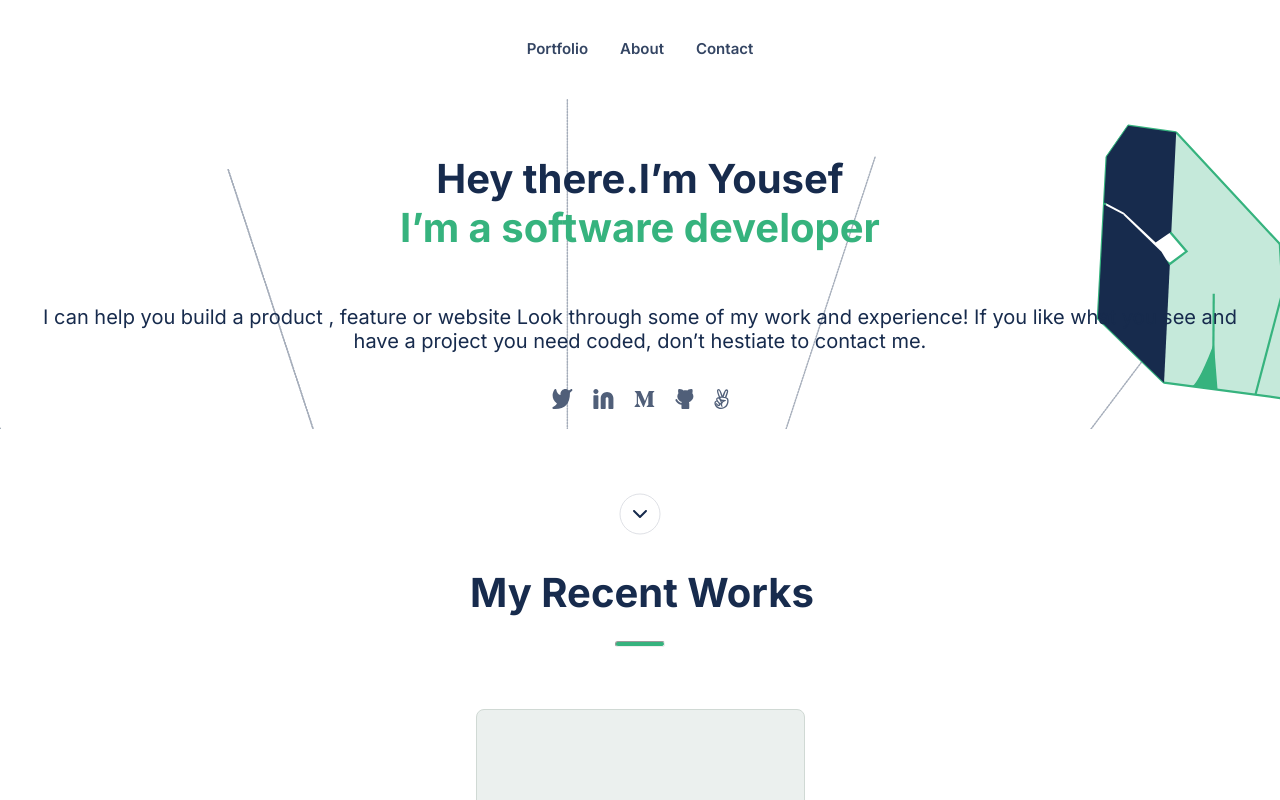
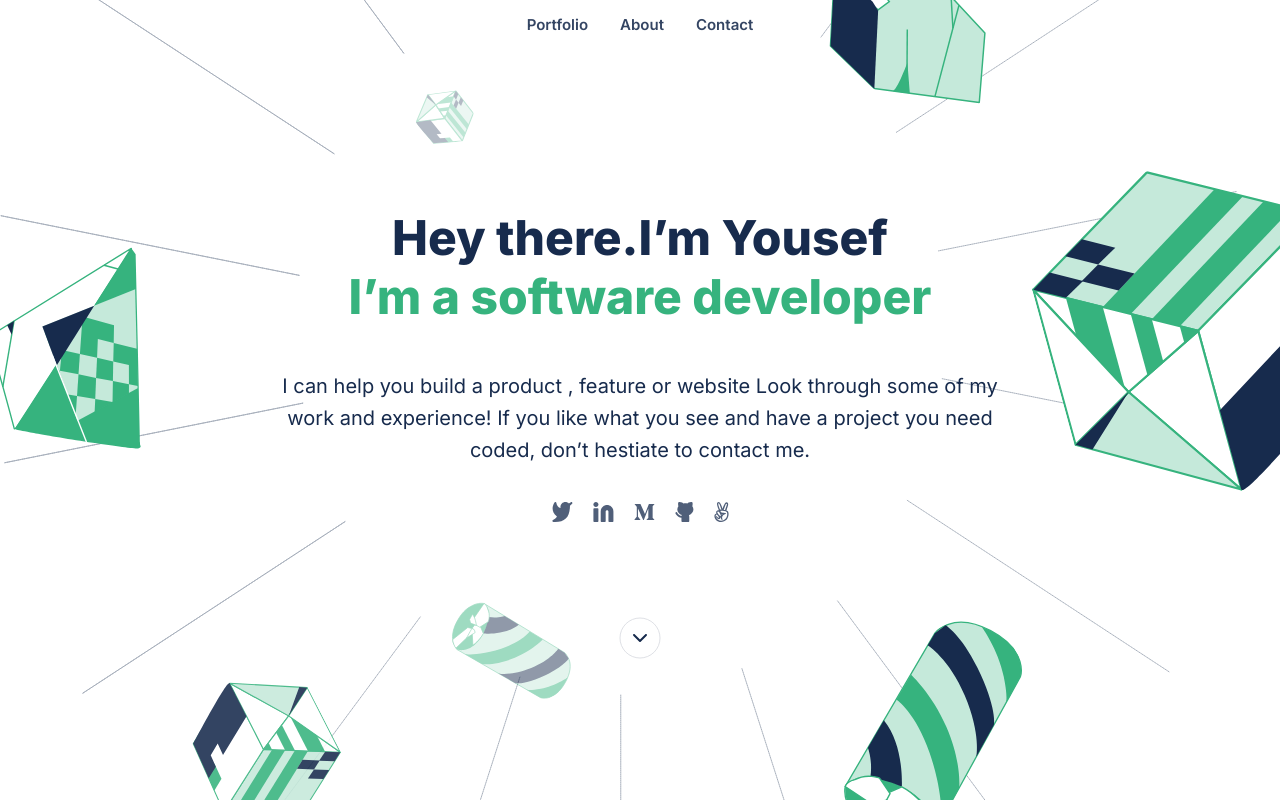
Before and after one commit to yosefHesham/porftolio, a website: page index.html in a window 1280 px wide. Shown: the top 800 px of the page. Drawn offline with Linux system fonts and the light colour scheme.

Commit message:
Add background image for desktop

```diff
--- a/index.html
+++ b/index.html
@@ -12,6 +12,7 @@
 
 <body>
   <div class="wrapper">
+
     <header class="head-toolbar">
       <a class="toolbar-title mobile-version"  href="#"> Welcome </a>
       <nav class="navbar">
@@ -54,10 +55,14 @@
             <a href="#"> <img src="assets/images/angellist.svg" alt="" /> </a>
           </li>
         </ul>
+
       </div>
+      <img class="disabled-button" src="assets/images/Disabled.svg" alt="" />
+
     </section>
+   </div>
+
     <section class="recent-works" id="works">
-      <img class="disabled-button" src="assets/images/Disabled.svg" alt="" />
       <h2 class="work-title">My Recent Works</h2>
       <hr class="horizontal-line" />
       <article class="card">
@@ -204,7 +209,6 @@
         </ul>
       </article>
     </section>
-  </div>
   <section class="contact-me" id="contact">
     <p class="contact-description">
       I'm always interested in hearing about new projects, so if you'd like to chat please get in touch.
@@ -237,6 +241,7 @@
     </ul>
     <p class="my-mail">yousefmobdev@gmail.com</p>
   </section>
+
 </body>
 
 </html>
--- a/style.css
+++ b/style.css
@@ -1,8 +1,8 @@
-@import url('https://fonts.googleapis.com/css2?family=Inter:wght@400;600;700&display=swap');
+@import url("https://fonts.googleapis.com/css2?family=Inter:wght@400;600;700:800&display=swap");
 
 body {
   background-color: white;
-  font-family: 'Inter', sans-serif;
+  font-family: "Inter", sans-serif;
   margin: 0 0;
 }
 
@@ -22,13 +22,16 @@ body {
   font-weight: 600;
   font-size: 20px;
 }
+.nav-list {
+  display: none;
+}
 
 .headline {
   background-image: url(assets/images/background.svg);
-  background-size: cover;
   display: flex;
   flex-direction: column;
   justify-content: center;
+  align-items: center;
   padding: 0 24px;
   margin-bottom: 64px;
 }
@@ -38,7 +41,7 @@ body {
   text-align: center;
   font-weight: 700;
   font-size: 40px;
-  margin-top: 58px;
+  margin-top: 85px;
 }
 
 .welcome-message span {
@@ -88,6 +91,7 @@ body {
 .disabled-button {
   margin-left: auto;
   margin-right: auto;
+  margin-top: 64px;
   display: block;
 }
 
@@ -289,33 +293,60 @@ body {
   .mobile-version {
     display: none;
   }
+  .wrapper {
+    background-image: url(assets/images/header-desktop-background.svg);
+    background-size: cover;
+    background-position: top;
+    background-repeat: no-repeat;
+    height: 1000px;
+  }
+
+  .headline {
+    background-image: none;
+    display: flex;
+  }
+
   .head-toolbar {
     height: 48px;
+    padding: 0px;
     display: flex;
     justify-content: center;
-        padding: 24px
   }
 
   .nav-list {
     padding: 0;
-      margin: 0;
+    margin: 26px 0;
     display: flex;
     list-style: none;
     justify-content: center;
+    align-items: center;
     column-gap: 32px;
   }
 
-    .nav-item  a{
+
+  .nav-item a {
     text-decoration: none;
     font-size: 15px;
     font-weight: 600;
     color: #344563;
   }
+
+  .welcome-message {
+    color: #172b4d;
+    text-align: center;
+    font-weight: 800;
+    font-size: 48px;
+    margin-top: 160px;
+    margin-bottom: 24px;
   }
 
-@media only screen and (max-width:1024px) {
-  .nav-list{
-    display: none;
+  .description {
+    line-height: 32px;
+    width: 750px;
+    font-size: 20px;
   }
 
+  .disabled-button {
+    margin-top: 75px;
   }
+}
```
Also changed, not shown: assets/images/header-desktop-background.svg (added). Lines whose indentation alone changed are shown as unchanged.
